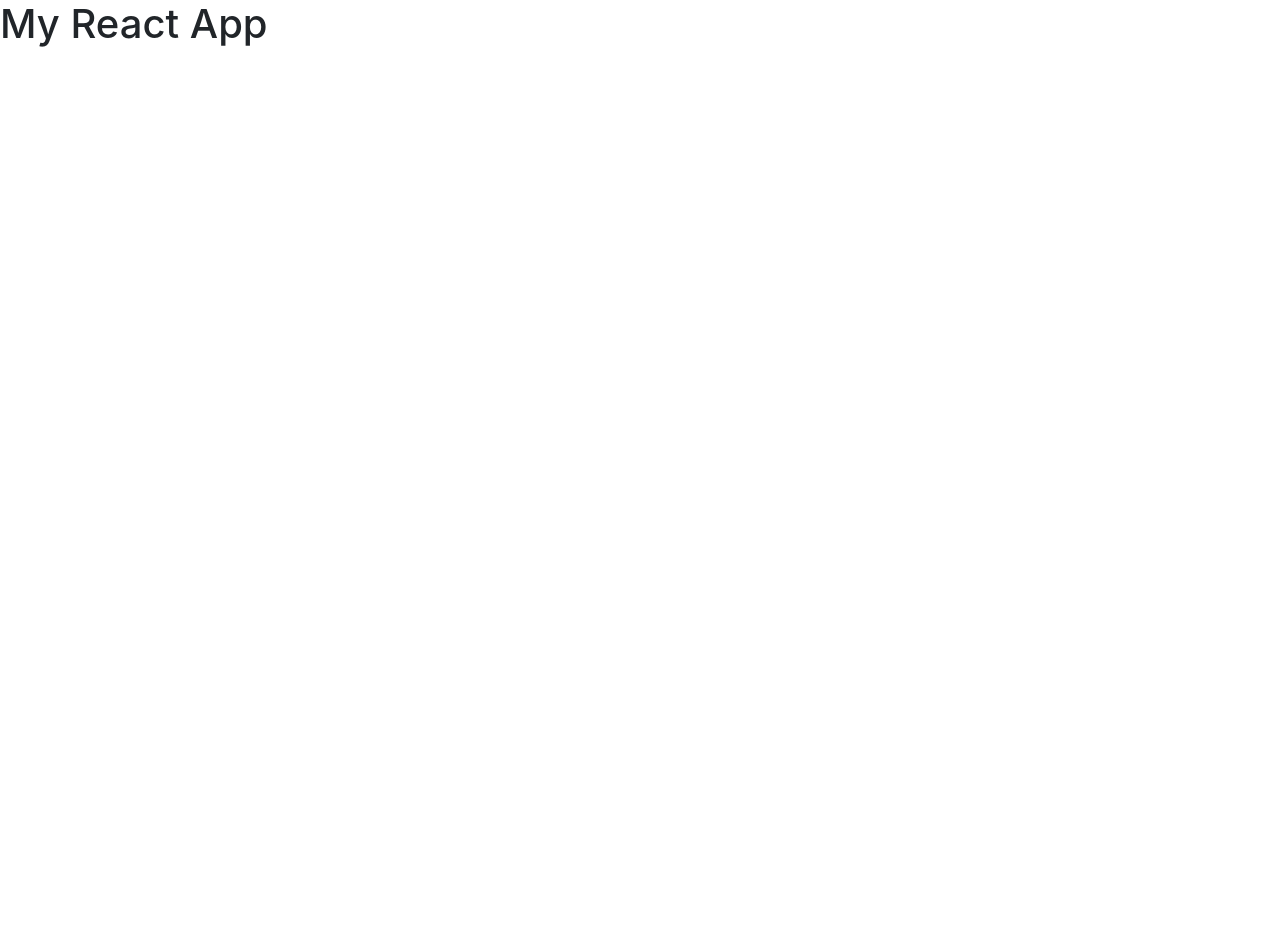
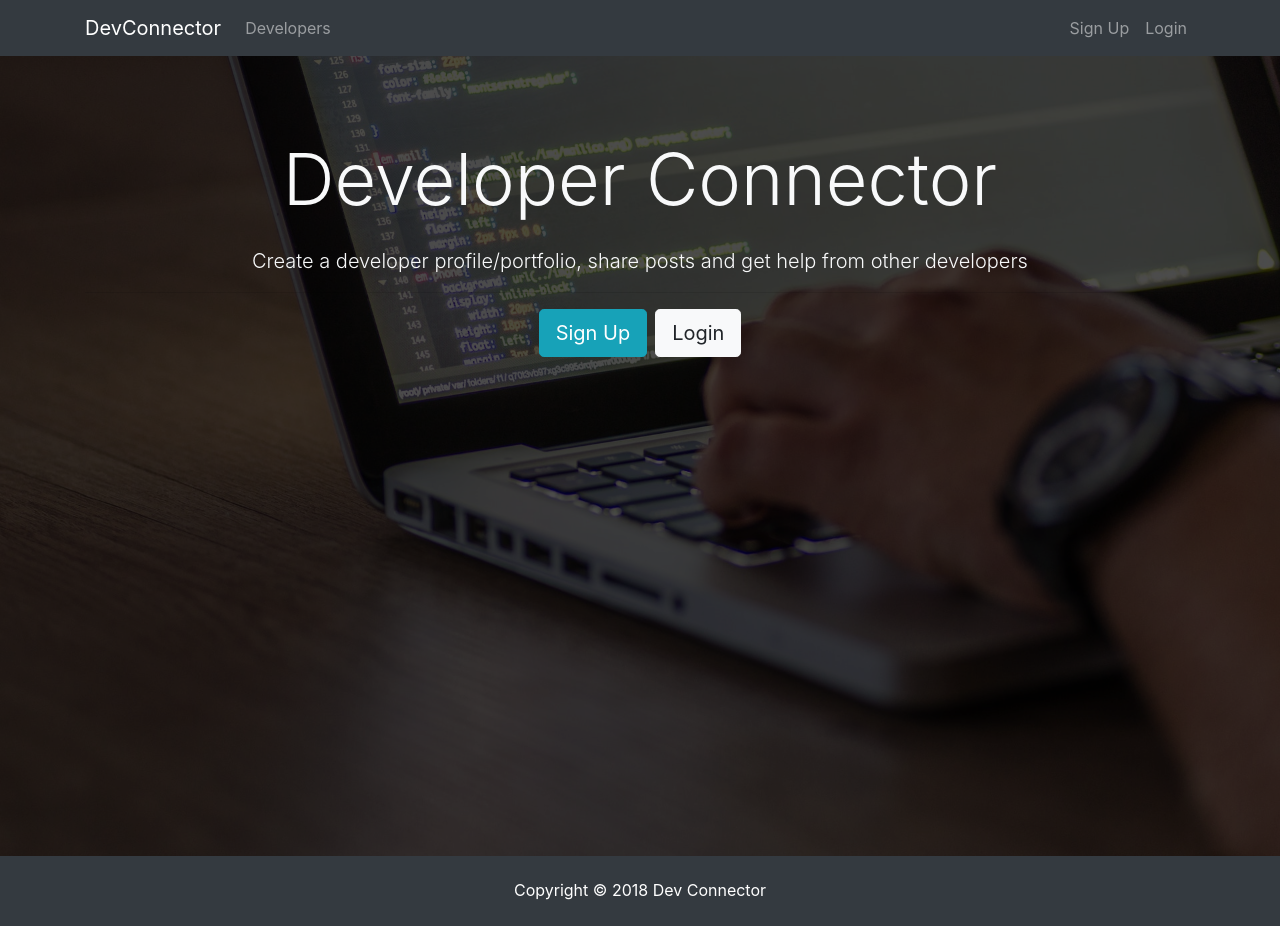
Before and after one commit to zacaree/MERN-Stack-Course, a React (Create React App) app in the folder client/: page / in a window 1280 px wide. Before the commit the page ends 800 px from the top, so only its background shows below. Built offline with nearby package versions, Linux system fonts and the light colour scheme.

Commit message:
Created React components for the Nav, Landing page and Footer.

```diff
--- a/client/src/App.js
+++ b/client/src/App.js
@@ -1,11 +1,16 @@
 import React, { Component } from "react";
+import Navbar from "./components/layout/Navbar";
+import Landing from "./components/layout/Landing";
+import Footer from "./components/layout/Footer";
 import "./App.css";
 
 class App extends Component {
   render() {
     return (
       <div className="App">
-        <h1>My React App</h1>
+        <Navbar />
+        <Landing />
+        <Footer />
       </div>
     );
   }
--- /dev/null
+++ b/client/src/components/layout/Footer.js
@@ -0,0 +1,9 @@
+import React from "react";
+
+export default () => {
+  return (
+    <footer class="bg-dark text-white mt-5 p-4 text-center">
+      Copyright &copy; {new Date().getFullYear()} Dev Connector
+    </footer>
+  );
+};
--- /dev/null
+++ b/client/src/components/layout/Landing.js
@@ -0,0 +1,32 @@
+import React, { Component } from "react";
+
+class Landing extends Component {
+  render() {
+    return (
+      <div class="landing">
+        <div class="dark-overlay landing-inner text-light">
+          <div class="container">
+            <div class="row">
+              <div class="col-md-12 text-center">
+                <h1 class="display-3 mb-4">Developer Connector</h1>
+                <p class="lead">
+                  Create a developer profile/portfolio, share posts and get help from other
+                  developers
+                </p>
+                <hr />
+                <a href="register.html" class="btn btn-lg btn-info mr-2">
+                  Sign Up
+                </a>
+                <a href="login.html" class="btn btn-lg btn-light">
+                  Login
+                </a>
+              </div>
+            </div>
+          </div>
+        </div>
+      </div>
+    );
+  }
+}
+
+export default Landing;
--- /dev/null
+++ b/client/src/components/layout/Navbar.js
@@ -0,0 +1,48 @@
+import React, { Component } from "react";
+
+class Navbar extends Component {
+  render() {
+    return (
+      <nav class="navbar navbar-expand-sm navbar-dark bg-dark mb-4">
+        <div class="container">
+          <a class="navbar-brand" href="landing.html">
+            DevConnector
+          </a>
+          <button
+            class="navbar-toggler"
+            type="button"
+            data-toggle="collapse"
+            data-target="#mobile-nav"
+          >
+            <span class="navbar-toggler-icon" />
+          </button>
+
+          <div class="collapse navbar-collapse" id="mobile-nav">
+            <ul class="navbar-nav mr-auto">
+              <li class="nav-item">
+                <a class="nav-link" href="profiles.html">
+                  Developers
+                </a>
+              </li>
+            </ul>
+
+            <ul class="navbar-nav ml-auto">
+              <li class="nav-item">
+                <a class="nav-link" href="register.html">
+                  Sign Up
+                </a>
+              </li>
+              <li class="nav-item">
+                <a class="nav-link" href="login.html">
+                  Login
+                </a>
+              </li>
+            </ul>
+          </div>
+        </div>
+      </nav>
+    );
+  }
+}
+
+export default Navbar;
```
